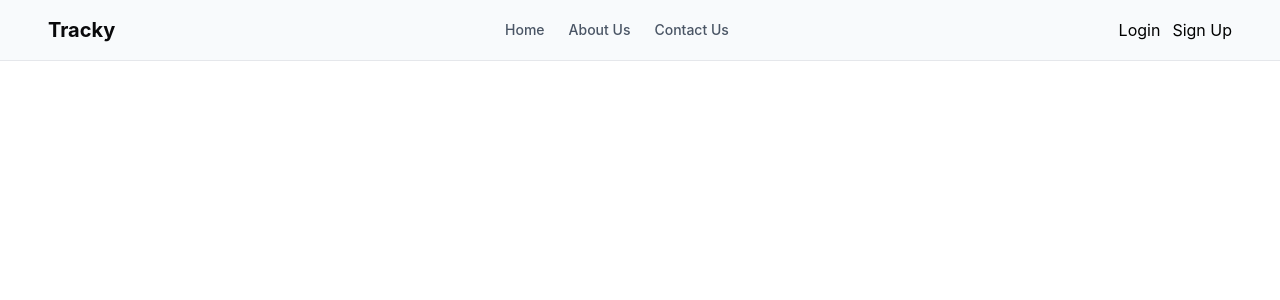
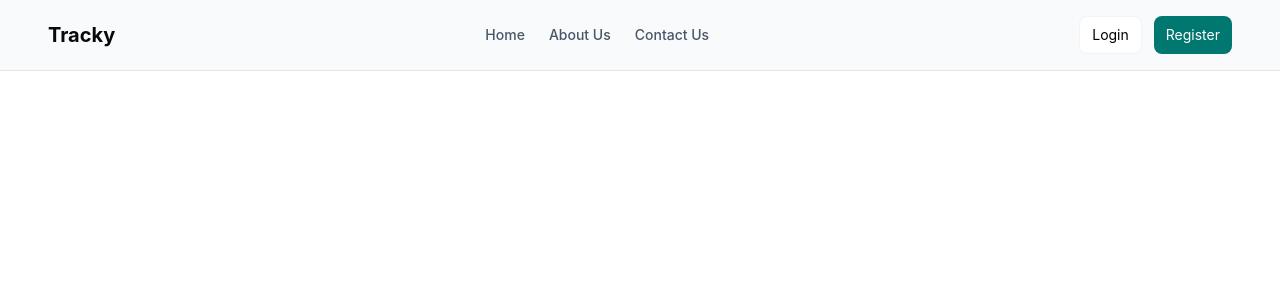
Before and after one commit to nikkoensomo/tracky, a React (Vite) app in the folder client/: page / in a window 1280 px wide. Shown: the top 300 px of the page. Built offline with nearby package versions, Linux system fonts and the light colour scheme.

Commit message:
refactor: changed designs of login and register buttons

```diff
--- a/client/src/components/buttons/LoginHeaderButton.tsx
+++ b/client/src/components/buttons/LoginHeaderButton.tsx
@@ -6,7 +6,7 @@ const LoginHeaderButton = ({ onClick }: ButtonProps) => {
     return (
         <>
             <button
-                className="text-black hover:text-gray-400 cursor-pointer focus:outline-none focus:ring-2 focus:ring-zinc-900 focus:ring-offset-2"
+                className="text-black text-sm bg-white hover:bg-gray-100 border border-gray-100 rounded-lg cursor-pointer px-3 py-2 focus:outline-none focus:ring-2 focus:ring-zinc-900 focus:ring-offset-2"
                 onClick={onClick}
             >
                 Login
--- a/client/src/components/buttons/SignUpHeaderButton.tsx
+++ b/client/src/components/buttons/SignUpHeaderButton.tsx
@@ -6,10 +6,10 @@ const SignUpHeaderButton = ({ onClick }: ButtonProps) => {
     return (
         <>
             <button
-                className="text-black hover:text-gray-400 cursor-pointer focus:outline-none focus:ring-2 focus:ring-zinc-900 focus:ring-offset-2"
+                className="text-white text-sm bg-teal-700 hover:bg-teal-800 rounded-lg cursor-pointer px-3 p-2 focus:outline-none focus:ring-2 focus:ring-zinc-900 focus:ring-offset-2"
                 onClick={onClick}
             >
-                Sign Up
+                Register
             </button>
         </>
     )
```
